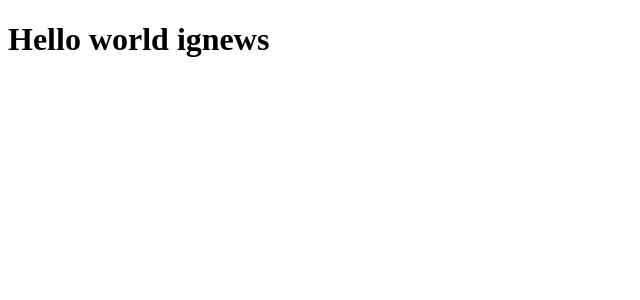
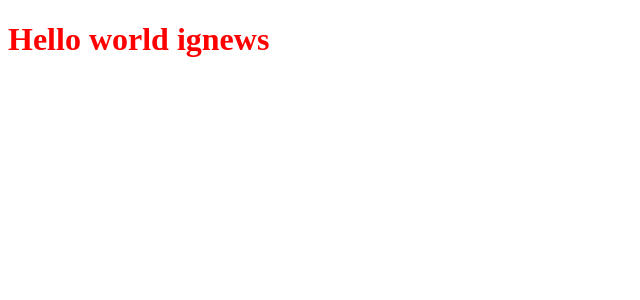
Before and after one commit to hiagopsilva/ignews, a Next.js app: page / in a window 1280 px wide. Shown: the top 300 px of the page, without its empty margins (0-640 px from the left). Built offline with nearby package versions, Linux system fonts and the light colour scheme.

Commit message:
feat: sass

```diff
--- a/package.json
+++ b/package.json
@@ -11,7 +11,8 @@
   "dependencies": {
     "next": "12.2.5",
     "react": "18.2.0",
-    "react-dom": "18.2.0"
+    "react-dom": "18.2.0",
+    "sass": "^1.54.5"
   },
   "devDependencies": {
     "@types/node": "^18.7.13",
--- a/src/pages/index.tsx
+++ b/src/pages/index.tsx
@@ -1,7 +1,9 @@
+import styles from '../styles/home.module.scss'
+
 export default function Home() {
   return (
-    <div>
-      <h1>Hello world ignews</h1>
-    </div>
+    <h1 className={styles.title}>
+      Hello world ignews
+    </h1>
   )
 }
--- a/src/pages/products.tsx
+++ /dev/null
@@ -1,5 +0,0 @@
-export default function Products() {
-  return (
-    <h1>Products</h1>
-  )
-}
--- /dev/null
+++ b/src/styles/home.module.scss
@@ -0,0 +1,3 @@
+.title {
+  color: red
+}
```
Also changed, not shown: 1 other file (tests, documents, lock files or other folders).
